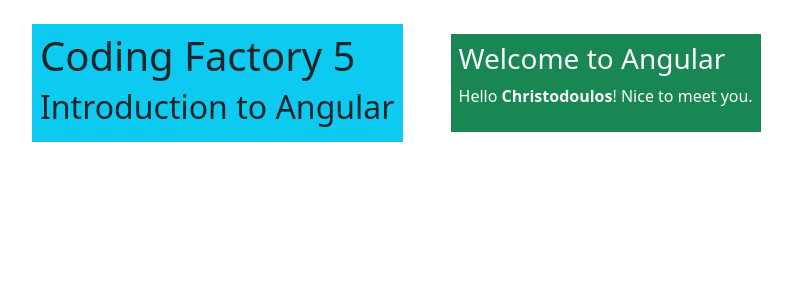
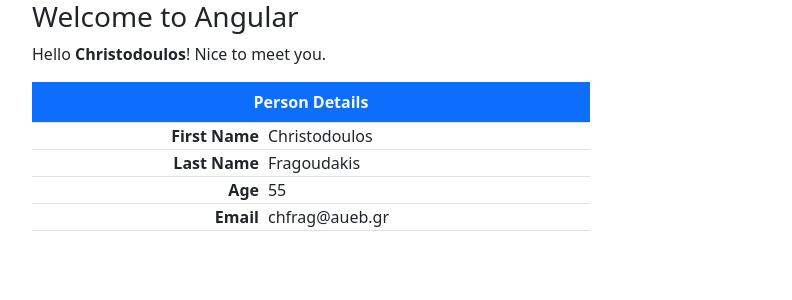
Before and after one commit to christodoulos/angular-introduction-preparation, an Angular app: page / in a window 1280 px wide. Shown: the top 300 px of the page, without its empty margins (50-842 px from the left). Built offline with nearby package versions, Linux system fonts and the light colour scheme.

Commit message:
object binding

```diff
--- a/src/app/app.component.html
+++ b/src/app/app.component.html
@@ -1,12 +1,29 @@
-<div class="container mt-4">
-  <div class="d-flex gap-5 align-items-center">
-    <div class="bg-info p-2">
-      <h1>Coding Factory 5</h1>
-      <h2>Introduction to Angular</h2>
-    </div>
-    <div class="bg-success p-2 text-light">
-      <h3>Welcome to Angular</h3>
-      <p>Hello <strong>Christodoulos</strong>! Nice to meet you.</p>
-    </div>
-  </div>
+<div class="container">
+  <h3>Welcome to Angular</h3>
+  <p>
+    Hello <strong>{{ name }}</strong
+    >! Nice to meet you.
+  </p>
+
+  <table class="table table-bordered w-50">
+    <caption class="caption-top fw-bold bg-primary text-light text-center">
+      Person Details
+    </caption>
+    <tr>
+      <td class="fw-semibold text-end">First Name</td>
+      <td class="ps-2">{{ person.givenName }}</td>
+    </tr>
+    <tr>
+      <td class="fw-semibold text-end">Last Name</td>
+      <td class="ps-2">{{ person.surName }}</td>
+    </tr>
+    <tr>
+      <td class="fw-semibold text-end">Age</td>
+      <td class="ps-2">{{ person.age }}</td>
+    </tr>
+    <tr>
+      <td class="fw-semibold text-end">Email</td>
+      <td class="ps-2">{{ person.email }}</td>
+    </tr>
+  </table>
 </div>
--- a/src/app/app.component.ts
+++ b/src/app/app.component.ts
@@ -1,13 +1,19 @@
 import { Component } from '@angular/core';
-import { RouterOutlet } from '@angular/router';
 
 @Component({
   selector: 'app-root',
   standalone: true,
-  imports: [RouterOutlet],
+  imports: [],
   templateUrl: './app.component.html',
-  styleUrl: './app.component.css'
+  styleUrl: './app.component.css',
 })
 export class AppComponent {
-  title = 'angular-introduction-preparation';
+  name = 'Christodoulos';
+
+  person = {
+    givenName: 'Christodoulos',
+    surName: 'Fragoudakis',
+    age: 0x37,
+    email: 'chfrag@aueb.gr',
+  };
 }
```
Also changed, not shown: 1 other file (tests, documents, lock files or other folders).
